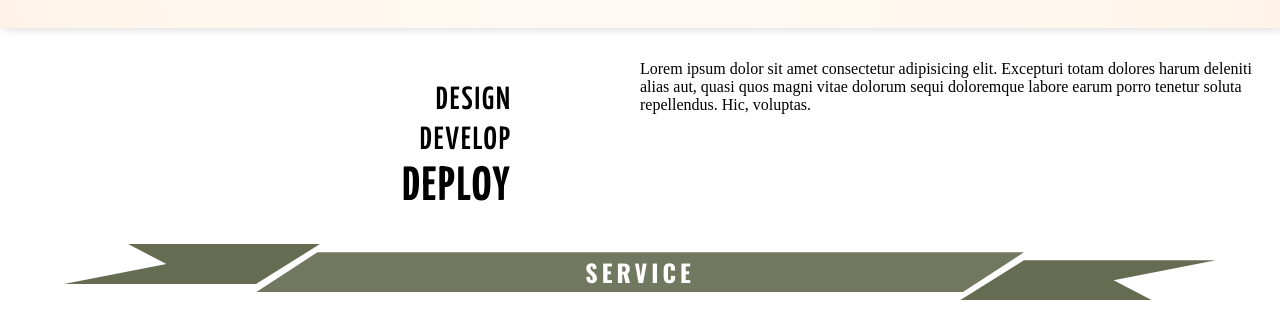
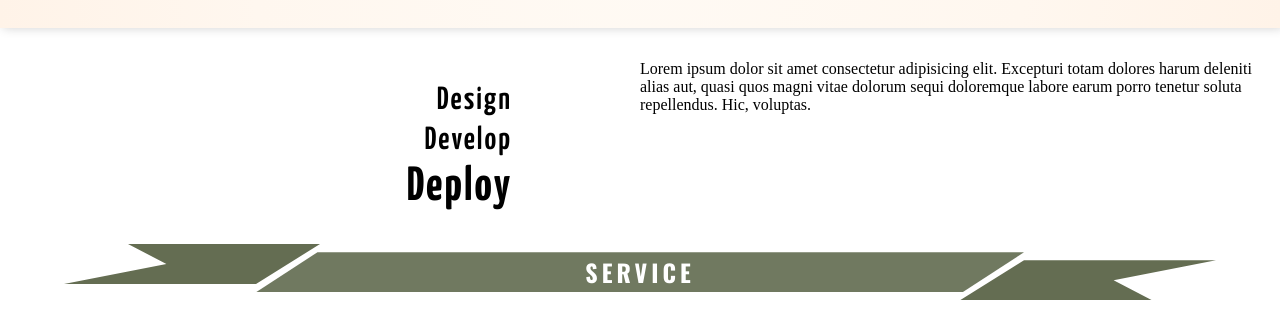
Before and after one commit to Sehtaj-Singh/Portfolio, a plain HTML site: page index.html in a window 1280 px wide. Shown: the part 1288-1598 px from the top of the page. Drawn offline with nearby package versions, Linux system fonts and the light colour scheme; a web font is replaced by a local one.

Commit message:
Fix heading casing in about sectionsee
Updated headings to use proper casing.

```diff
--- a/index.html
+++ b/index.html
@@ -132,9 +132,9 @@
 
       <div id="about-max">
         <div class="about-pro-tag">
-          <h3>DESIGN</h3>
-          <h2>DEVELOP</h2>
-          <h1>DEPLOY</h1>
+          <h3>Design</h3>
+          <h2>Develop</h2>
+          <h1>Deploy</h1>
         </div>
 
         <div class="about-pro-para">
```
